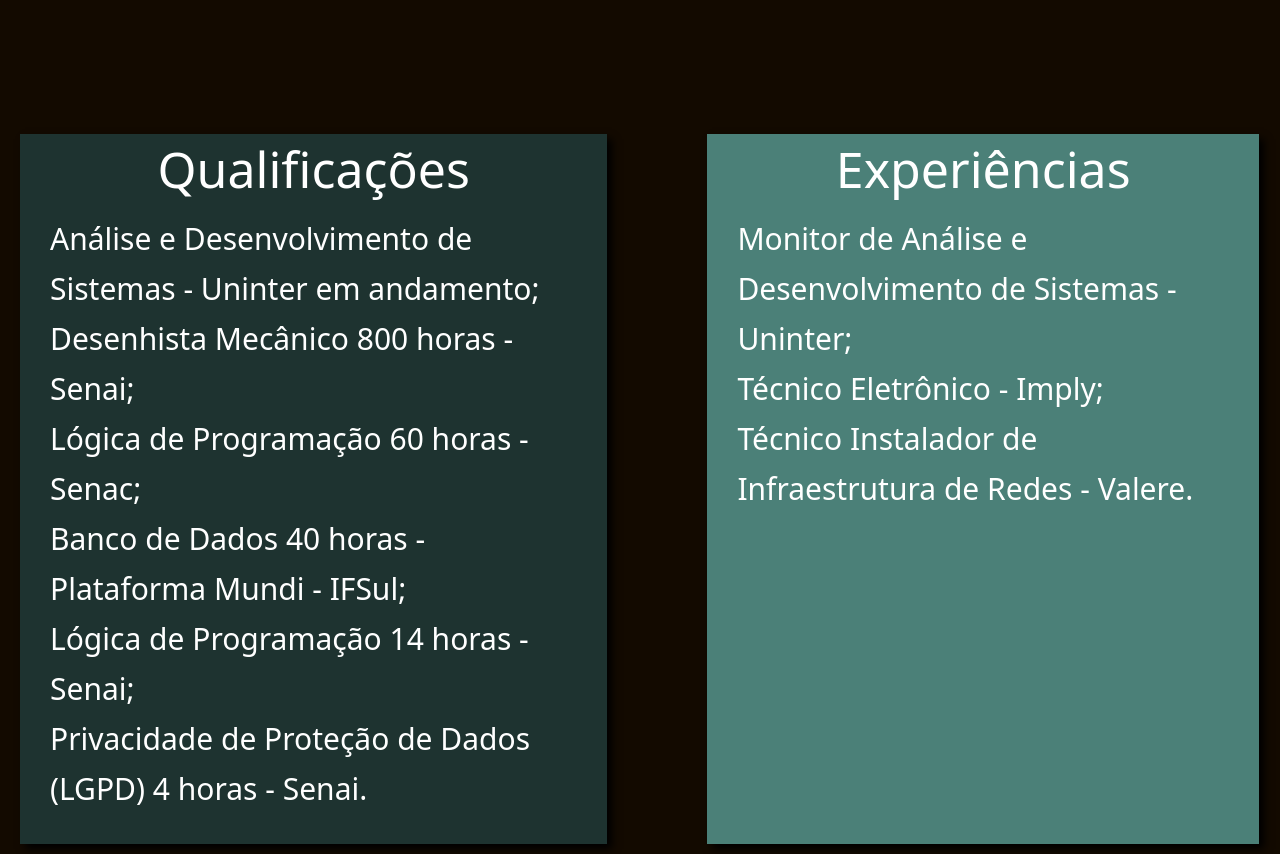
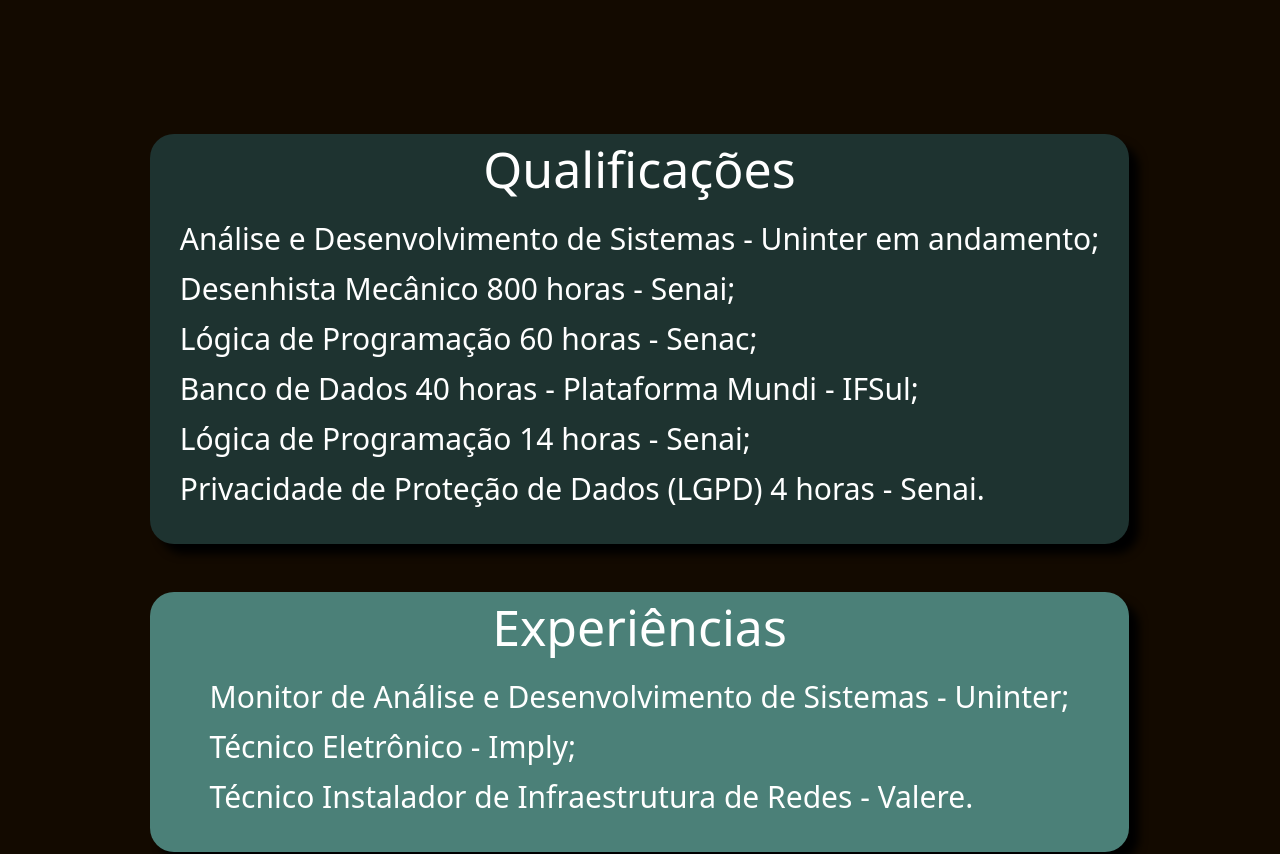
Before and after one commit to danton-ferrari/protfolio, a React (Vite) app: page / in a window 1280 px wide. Shown: the part 740-1594 px from the top of the page. Built offline with nearby package versions, Linux system fonts and the light colour scheme.

Commit message:
Mudei o display do sobremim curriculo  para colum

```diff
--- a/src/pages/SobreMim.css
+++ b/src/pages/SobreMim.css
@@ -213,19 +213,20 @@
 
   .curriculo {
     display: flex;
-    gap: 100px;
+    /* gap: 100px; */
     margin-left: 20px;
     margin-right: 20px;
     max-width: none;
-    flex-direction: row;
+    flex-direction: column;
   }
 
   .experiencias,
   .qualificacoes {
     position: relative;
     max-height: none;
-    box-shadow: 5px 5px 8px #000000;
-    border-radius: 0;
+    box-shadow: 10px 10px 8px #000000;
+    border-radius: 24px;
+    margin-bottom: 24px;
     /*overflow: hidden;  Garante que o conteúdo fique dentro das bordas arredondadas */
     /* z-index: 1; */
   }
```
